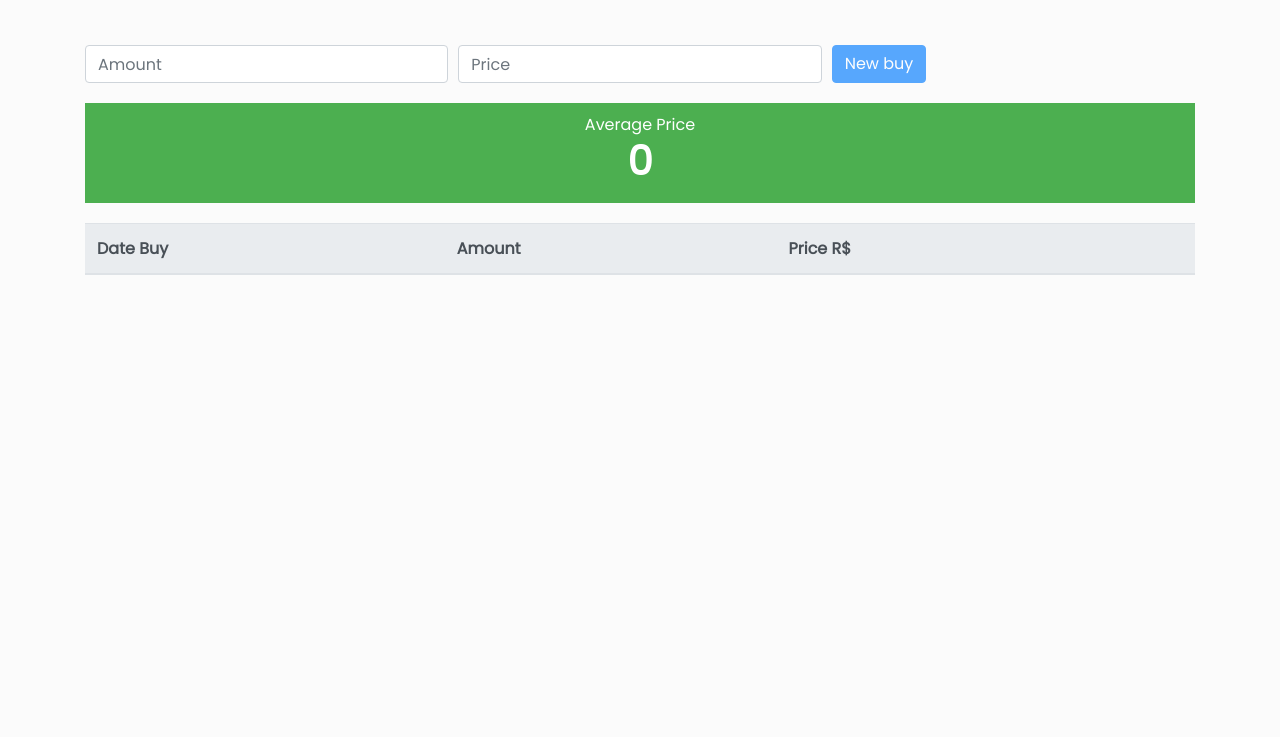
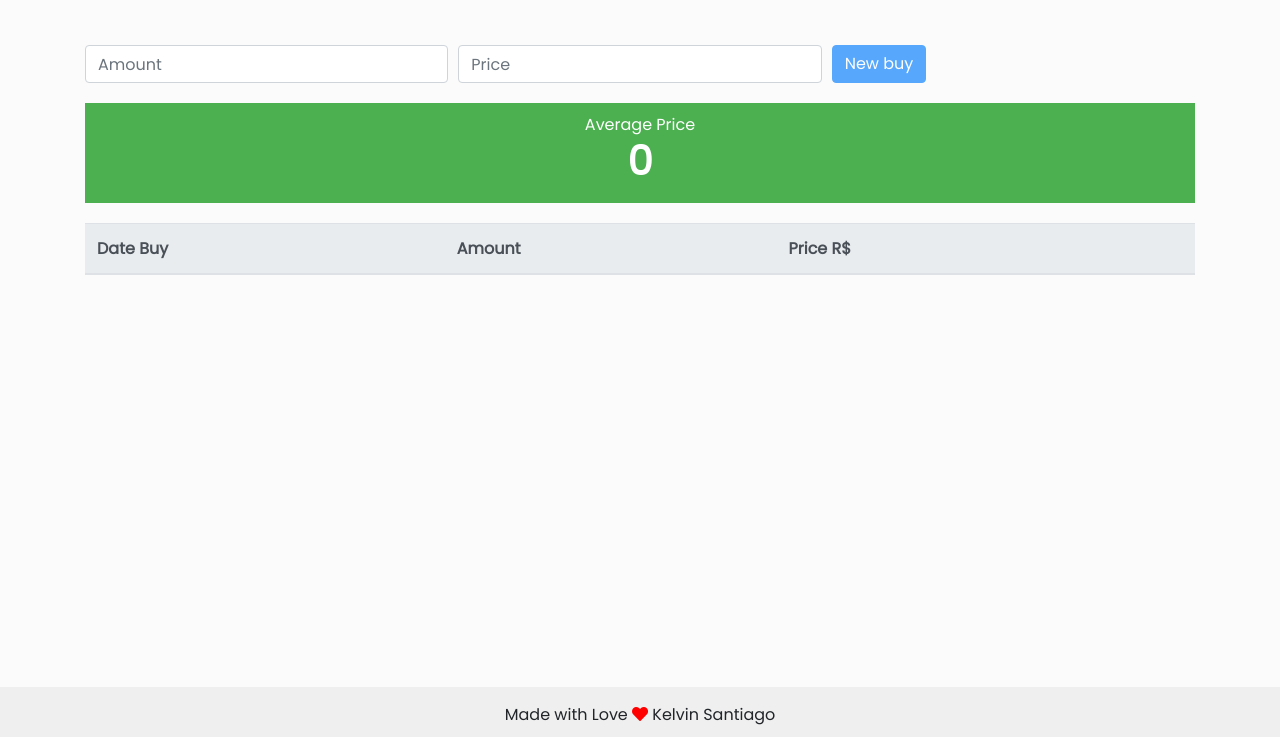
Before and after one commit to kelvinsleonardo/vuejs-average-price, a website: page index.html in a window 1280 px wide. Shown: the part 63-800 px from the top of the page. Drawn offline with nearby package versions, Linux system fonts and the light colour scheme.

Commit message:
Insert footer

```diff
--- a/index.html
+++ b/index.html
@@ -42,6 +42,7 @@
 
       table {
         margin-top: 20px;
+        margin-bottom: 60px !important;
       }
 
       .title h2 {
@@ -53,6 +54,24 @@
         -webkit-animation: bounce-top 0.9s both;
         animation: bounce-top 0.9s both;
       }
+
+      .footer {
+        padding: 1rem;
+        background-color: #efefef;
+        text-align: center;
+        position: fixed;
+        bottom: 0px;
+        left: 0px;
+        right: 0px;
+        height: 50px;
+        margin-top: 10px;
+        margin-bottom: 0px;
+      }
+
+      .footer i {
+        color: red;
+      }
+
       /* ---------------------------------------------- * Generated by Animista on 2019-2-21 15:39:5 * w: http://animista.net,
 	t: @cssanimista * ---------------------------------------------- */ /** * ---------------------------------------- * animation
 	bounce-top * ---------------------------------------- */
@@ -229,6 +248,11 @@
           </tr>
         </tbody>
       </table>
+
+      <div class="footer">
+        Made with Love <strong><i class="fas fa-heart"></i></strong> Kelvin
+        Santiago
+      </div>
     </div>
 
     <script src="https://unpkg.com/vue"></script>
@@ -268,6 +292,7 @@
             this.averagePrice =
               this.buys.length > 0 ? (sumCalcEl / sumAmount).toFixed(2) : 0;
 
+            // Set focus on input amount after put
             this.$refs.refAmount.focus();
           }
         }
```
